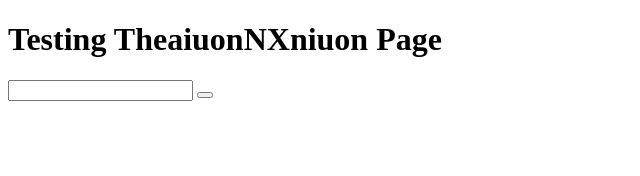
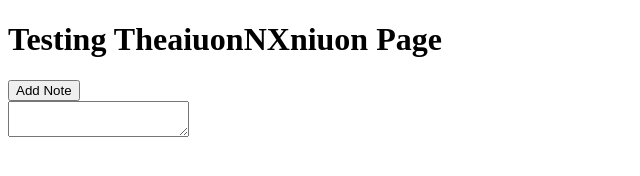
Before and after one commit to Daniel57910/idmv-js, a website: page index.html in a window 1280 px wide. Shown: the whole page, without its empty margins (0-640 px from the left). Drawn offline with Linux system fonts and the light colour scheme.

Commit message:
index.html updated

```diff
--- a/index.html
+++ b/index.html
@@ -4,10 +4,14 @@
     <meta charset="utf-8">
     <title>Notes</title>
     <script src ="modules/notesCollection.js"></script>
+    <script src="index.js"></script>
   </head>
   <body>
     <h1>Testing TheaiuonNXniuon Page</h1>
-    <input id = "note_text"></div>
-    <button id = "new_note_button"></button>
+    <form action="note/new">
+      <button name="newNote" id="noteButton">Add Note</button>
+    </form>
+    <textarea name="newNote" id="noteButton"></textarea>
+
   </body>
 </html>
```
